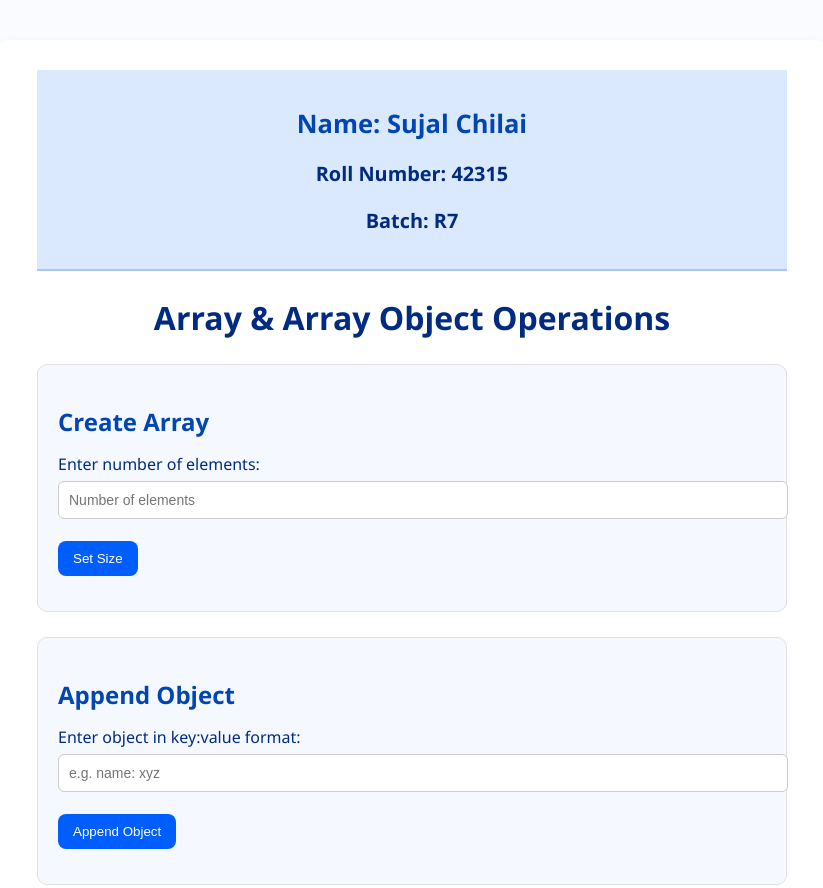
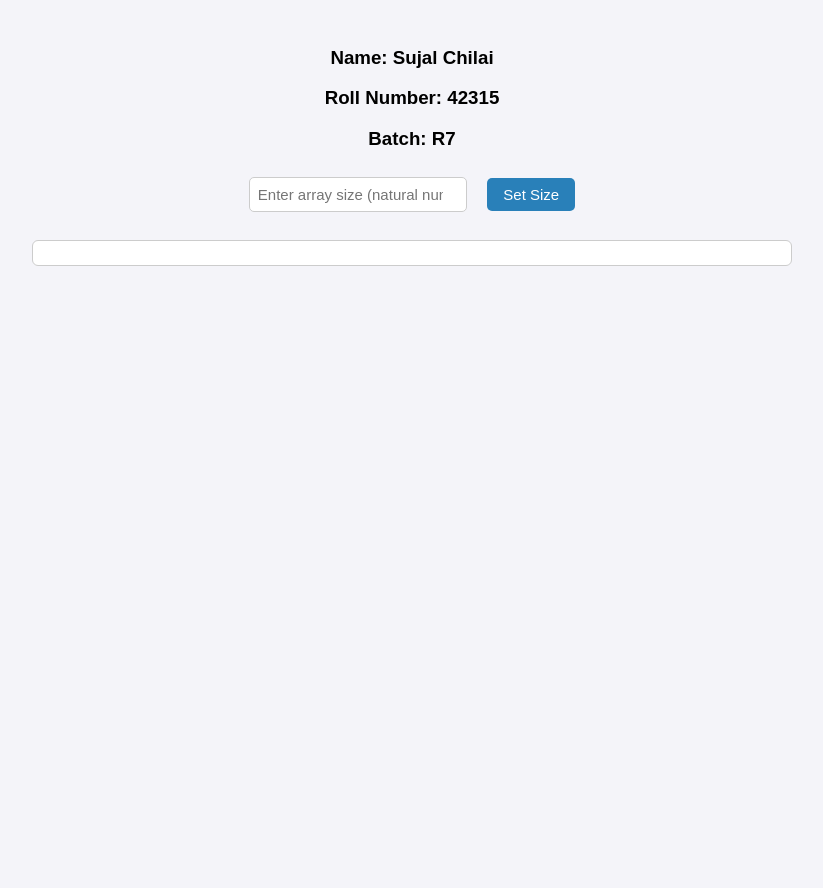
Before and after one commit to sujalchilai123/JS_CODE, a plain HTML site: page PartB/Exp2/index.html in a window 1280 px wide. Shown: the top 888 px of the page, without its empty margins (228-1051 px from the left). After the commit the page ends 800 px from the top, so only its background shows below. Drawn offline with Linux system fonts and the light colour scheme.

Commit message:
Changed partb exp2

```diff
--- a/PartB/Exp2/index.html
+++ b/PartB/Exp2/index.html
@@ -1,40 +1,37 @@
 <!DOCTYPE html>
 <html lang="en">
 <head>
- <meta charset="UTF-8">
- <meta name="viewport" content="width=device-width, initial-scale=1.0">
- <title>Array & Array Objects in JavaScript</title>
- <link rel="stylesheet" href="style.css">
+  <meta charset="UTF-8" />
+  <title>Experiment 7 : Array Object</title>
+<link rel="stylesheet" href="style.css">
 </head>
 <body>
- <div class="container">
-  <div class="header">
-   <h2>Name: Sujal Chilai</h2>
-   <h3>Roll Number: 42315</h3>
-   <h3>Batch: R7</h3>
-  </div>
+    <h3>Name: Sujal Chilai</h3>
+    <h3>Roll Number: 42315</h3>
+    <h3>Batch: R7</h3>
 
-  <h1>Array & Array Object Operations</h1>
+    <div class="row">
+      <input type="number" id="sizeInput" placeholder="Enter array size (natural number)" />
+      <button onclick="setSize()">Set Size</button>
+    </div>
 
-  <div class="operation">
-   <h2>Create Array</h2>
-   <label>Enter number of elements:</label>
-   <input type="number" id="arraySize" placeholder="Number of elements">
-   <button onclick="setArraySize()">Set Size</button>
-   <div id="elementInputs"></div>
-   <div id="createResult" class="output"></div>
-  </div>
+    <div id="addSection" class="row" style="display:none;">
+      <input type="text" id="valueInput" placeholder='Enter value (e.g: [1,2], {"a":10})'/>
+      <button onclick="appendElement()">Add Element</button>
+      <div class="hint">Use valid JSON for arrays/objects, plain text works too</div>
+    </div>
 
-  <div class="operation">
-   <h2>Append Object</h2>
-   <label>Enter object in key:value format:</label>
-   <input type="text" id="objectInput" placeholder="e.g. name: xyz">
-   <button onclick="appendObject()">Append Object</button>
-   <div id="appendResult" class="output"></div>
-  </div>
+    <div id="checkSection" class="row" style="display:none;">
+      <input type="number" id="indexInput" placeholder="Enter index to check"/>
+      <button onclick="checkIfArray()">Check If Array</button>
+    </div>
 
- </div>
+    <div class="output" id="output"></div>
 
- <script src="script.js"></script>
+
+
 </body>
+<script src="script.js">
+
+  </script>
 </html>
--- a/PartB/Exp2/script.js
+++ b/PartB/Exp2/script.js
@@ -1,60 +1,65 @@
-let arr = [];
-let arraySize = 0;
+ let myarr = [];
+    let maxSize = 0;
 
-function setArraySize() {
-  arraySize = parseInt(document.getElementById("arraySize").value);
-  const elementInputsDiv = document.getElementById("elementInputs");
-  const createResultDiv = document.getElementById("createResult");
-  elementInputsDiv.innerHTML = "";
-  createResultDiv.innerHTML = "";
-  arr = [];
+    function setSize() {
+      const n = parseInt(document.getElementById("sizeInput").value);
+      if (isNaN(n) || n <= 0) {
+        showOutput("Please enter a natural number!");
+        return;
+      }
+      maxSize = n;
+      myarr = [];
+      document.getElementById("addSection").style.display = "block";
+      document.getElementById("checkSection").style.display = "block";
+      showOutput("Size limit set = " + maxSize);
+      showOutput("Current Array: " + JSON.stringify(myarr));
+    }
 
-  if (isNaN(arraySize) || arraySize <= 0) {
-    elementInputsDiv.innerHTML = "Please enter a valid number of elements.";
+    function appendElement() {
+      if (maxSize === 0) {
+        showOutput("Set the array size first!");
+        return;
+      }
+      if (myarr.length >= maxSize) {
+        showOutput("Overflow! Cannot add more than " + maxSize + " elements.");
         return;
       }
 
-  for (let i = 0; i < arraySize; i++) {
-    const input = document.createElement("input");
-    input.type = "text";
-    input.placeholder = `Element ${i + 1}`;
-    input.id = `element${i}`;
-    elementInputsDiv.appendChild(input);
+      const raw = document.getElementById("valueInput").value.trim();
+      if (!raw) {
+        showOutput(" Please enter a value!");
+        return;
       }
 
-  const createBtn = document.createElement("button");
-  createBtn.textContent = "Create Array";
-  createBtn.onclick = createArray;
-  elementInputsDiv.appendChild(createBtn);
+      let value;
+      try {
+        value = JSON.parse(raw);
+      } catch {
+        value = raw;
       }
 
-function createArray() {
-  arr = [];
-  for (let i = 0; i < arraySize; i++) {
-    const value = document.getElementById(`element${i}`).value.trim();
-    if (value === "") {
-      document.getElementById("createResult").innerHTML = "Please enter all elements.";
+      myarr.push(value);
+      showOutput(" Element added: " + JSON.stringify(value));
+      showOutput(" Current Array (" + myarr.length + "/" + maxSize + "): " + JSON.stringify(myarr));
+      document.getElementById("valueInput").value = "";
+    }
+
+    function checkIfArray() {
+      const idx = parseInt(document.getElementById("indexInput").value);
+      if (isNaN(idx) || idx < 0 || idx >= myarr.length) {
+        showOutput(" Invalid index!");
         return;
       }
-    arr.push(value);
+      const el = myarr[idx];
+      if (Array.isArray(el)) {
+        showOutput("Element at index " + idx + " IS an array: " + JSON.stringify(el));
+      } else {
+        showOutput(" Element at index " + idx + " is NOT an array (" + typeof el + "). Value: " + JSON.stringify(el));
       }
-  document.getElementById("createResult").innerHTML = `Array created: [${arr.join(", ")}]`;
     }
 
-function appendObject() {
-  const appendResultDiv = document.getElementById("appendResult");
-  if (arr.length === 0) {
-    appendResultDiv.innerHTML = "Please create an array first.";
-    return;
+    function showOutput(msg) {
+      const out = document.getElementById("output");
+      out.innerHTML += msg + "\n\n";
+      out.scrollTop = out.scrollHeight;
     }
-  let input = document.getElementById("objectInput").value.trim();
-  if (input === "" || !input.includes(":")) {
-    appendResultDiv.innerHTML = "Enter object in key:value format.";
-    return;
-  }
-  let [key, value] = input.split(":");
-  let obj = {};
-  obj[key.trim()] = value.trim();
-  arr.push(obj);
-  appendResultDiv.innerHTML = `Object appended. Updated array: ${JSON.stringify(arr)}`;
-}
--- a/PartB/Exp2/style.css
+++ b/PartB/Exp2/style.css
@@ -1,84 +1,61 @@
 body {
-  font-family: "Segoe UI", sans-serif;
-  background-color: #f9fbff;
-  margin: 0;
-  padding: 0;
+    font-family: Arial, sans-serif;
+    text-align: center;
+    background: #f4f4f9;
+    padding: 20px;
 }
 
-.container {
-  max-width: 750px;
-  background: #ffffff;
-  margin: 40px auto;
-  padding: 30px 40px;
-  border-radius: 12px;
-  box-shadow: 0 4px 12px rgba(0, 0, 0, 0.08);
-}
-
-.header {
-  background: #dbe9ff;
-  color: #002b80;
-  text-align: center;
-  padding: 15px 0;
-  font-size: 17px;
-  font-weight: 600;
-  border-bottom: 2px solid #aac4ff;
-  margin-bottom: 25px;
-}
-
-h1 {
-  text-align: center;
-  color: #002b80;
-  margin-bottom: 25px;
-}
-
-.operation {
-  background: #f5f9ff;
-  border: 1px solid #e0e0e0;
-  border-radius: 10px;
-  padding: 20px;
-  margin-bottom: 25px;
-}
-
-h2 {
-  color: #0046b3;
-  margin-bottom: 15px;
+h1, h2 {
+    color: #2c3e50;
+    margin-bottom: 20px;
 }
 
 label {
-  display: block;
-  font-weight: 500;
-  color: #002b80;
-  margin-top: 8px;
+    font-weight: bold;
+    margin-right: 10px;
 }
 
-input {
-  width: 100%;
-  padding: 10px;
-  margin: 6px 0 12px;
-  border: 1px solid #ccc;
-  border-radius: 6px;
-  font-size: 14px;
+input[type="number"], input[type="text"] {
+    width: 200px;
+    padding: 8px;
+    margin: 8px;
+    font-size: 15px;
+    border: 1px solid #ccc;
+    border-radius: 5px;
 }
 
 button {
-  background: #005eff;
-  color: white;
-  padding: 10px 15px;
-  border: none;
-  border-radius: 8px;
-  cursor: pointer;
-  font-weight: 500;
-  margin-top: 10px;
-  margin-right: 10px;
+    background-color: #2980b9;
+    color: white;
+    padding: 8px 16px;
+    margin: 8px;
+    border: none;
+    border-radius: 5px;
+    cursor: pointer;
+    font-size: 15px;
+    transition: 0.3s;
 }
 
 button:hover {
-  background: #003bb3;
+    background-color: #3498db;
+}
+
+.hint {
+    font-size: 12px;
+    color: #7f8c8d;
 }
 
 .output {
-  margin-top: 15px;
-  font-weight: 500;
-  color: #002b80;
-  word-wrap: break-word;
+    margin-top: 20px;
+    border: 1px solid #ccc;
+    padding: 12px;
+    border-radius: 6px;
+    background: #fff;
+    font-size: 14px;
+    text-align: left;
+    width: 60%;
+    margin-left: auto;
+    margin-right: auto;
+    white-space: pre-wrap;
+    color: #2c3e50;
 }
```
Lines whose indentation alone changed are shown as unchanged.
